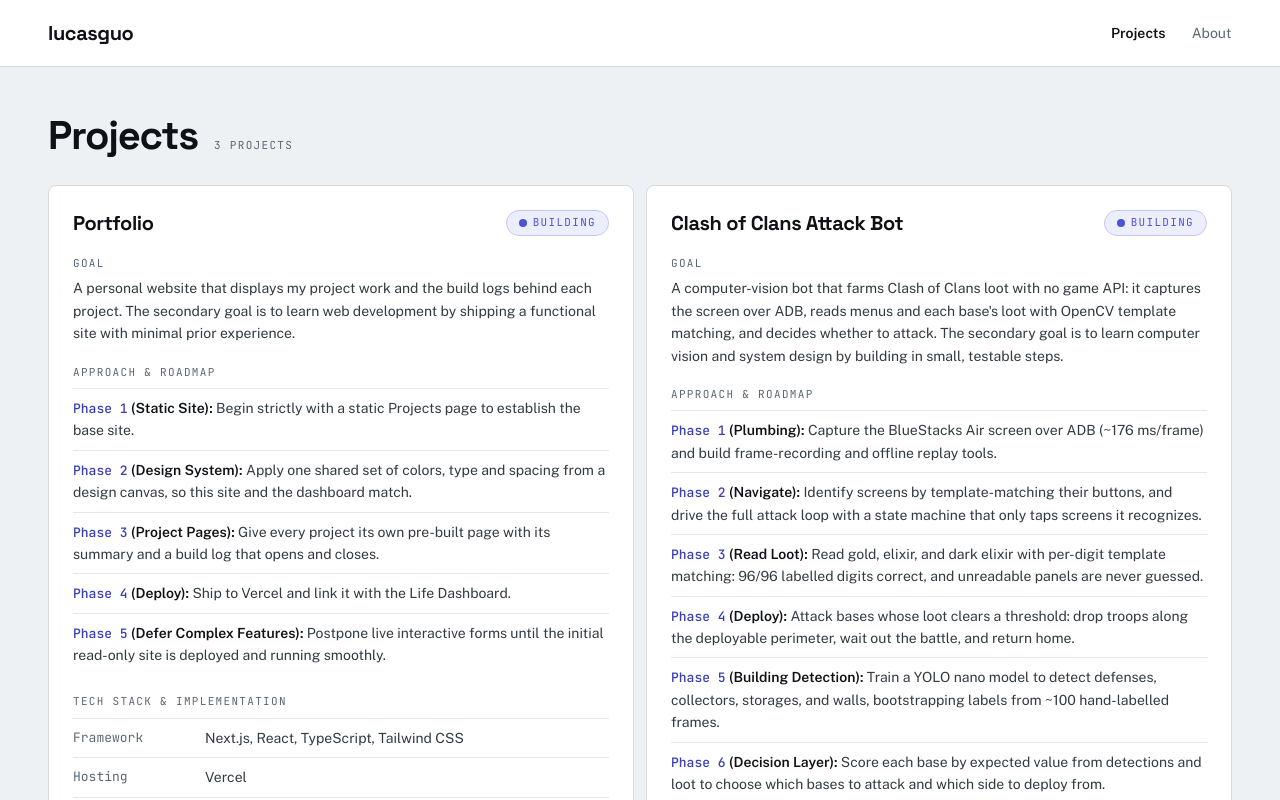
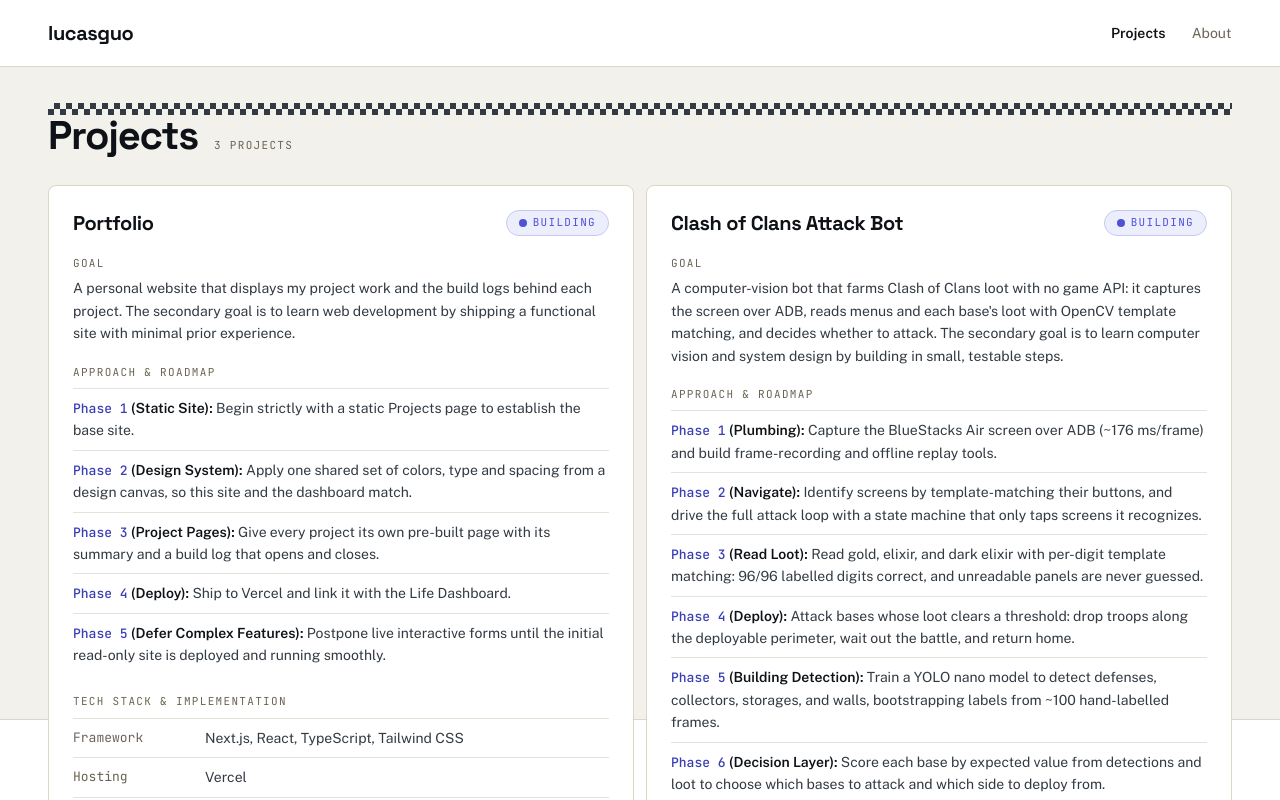
Before and after one commit to lucas-guo-2008/portfolio, a Next.js app: page /projects in a window 1280 px wide. Shown: the top 800 px of the page. Built offline with nearby package versions, Linux system fonts and the light colour scheme.

Commit message:
Update global styles for redesign

```diff
--- a/app/globals.css
+++ b/app/globals.css
@@ -5,17 +5,17 @@
   --shadow-*: initial;
 
   /* ── Surfaces ─────────────────────────────── */
-  --color-page: #EEF1F4;
+  --color-page: #F3F1EC;
   --color-surface: #FFFFFF;
-  --color-surface-muted: #F8FAFB;
-  --color-border: #D4DAE0;
-  --color-border-subtle: #E4E8EC;
+  --color-surface-muted: #FAF8F3;
+  --color-border: #DCD6C8;
+  --color-border-subtle: #E7E2D7;
 
   /* ── Text ─────────────────────────────────── */
   --color-text: #0E1216;
   --color-text-secondary: #323A42;
-  --color-text-muted: #5C6773;
-  --color-text-faint: #A9B3BC;      /* decorative only: "—", dashed borders */
+  --color-text-muted: #6B6455;
+  --color-text-faint: #B9B2A3;      /* decorative only: "—", dashed borders */
 
   /* ── Accent ───────────────────────────────── */
   --color-accent: #4E52D8;
@@ -23,6 +23,10 @@
   --color-accent-soft: #EDEEFC;
   --color-accent-border: #C6C8F4;
   --color-on-accent: #FFFFFF;
+
+  /* ── Race ─────────────────────────────────── */
+  --color-marker: #C2410C;          /* race orange: km signs, finish dot, bib band. Deliberately not Strava's #FC4C02 */
+  --color-on-marker: #FFFFFF;       /* text on marker: 5.2:1 */
 
   /* ── Status ───────────────────────────────── */
   --color-live: #00775E;
@@ -32,7 +36,7 @@
   --color-danger: #B42318;
   --color-danger-soft: #FDEDEB;
   --color-danger-border: #F3C3BD;
-  --color-skeleton: #E4E8EC;
+  --color-skeleton: #E7E2D7;
 
   /* ── Charts ── */
   --color-chart-1: #4E52D8;         /* Push · Deep */
@@ -40,11 +44,11 @@
   --color-chart-3: #9B5410;         /* Legs · Awake */
   --color-chart-4: #B0306A;         /* REM · Heart rate */
   --color-chart-5: #56626E;         /* Light */
-  --color-chart-grid: #E4E8EC;
-  --color-chart-axis: #D4DAE0;
+  --color-chart-grid: #E7E2D7;
+  --color-chart-axis: #DCD6C8;
 
   /* ── Charts ── */
-  --color-heat-0: #EEF1F4;          /* 0 commits */
+  --color-heat-0: #F3F1EC;          /* 0 commits */
   --color-heat-1: #8286E4;          /* 1–2 */
   --color-heat-2: #6367DE;          /* 3–5 */
   --color-heat-3: #4E52D8;          /* 6–7 */
@@ -57,6 +61,8 @@
   --font-mono: var(--font-jetbrains-mono), ui-monospace, SFMono-Regular, monospace;
 
   /* ── Type scale ───────────────────────────── */
+  --text-hero: 4rem;         --text-hero--line-height: 1.02;    --text-hero--letter-spacing: -0.035em;   /* home + project h1 at md+ */
+  --text-bib: 3.75rem;       --text-bib--line-height: 1;        --text-bib--letter-spacing: -0.03em;     /* bib number */
   --text-display: 2.5rem;    --text-display--line-height: 1.05; --text-display--letter-spacing: -0.03em;
   --text-title: 2rem;        --text-title--line-height: 1.1;    --text-title--letter-spacing: -0.03em;
   --text-heading: 1.25rem;   --text-heading--line-height: 1.3;  --text-heading--letter-spacing: -0.02em;
@@ -80,4 +86,12 @@
   --radius-lg: 0.5rem;              /* cards, tiles */
 
   --shadow-tooltip: 0 4px 12px rgb(14 18 22 / 0.08);
+  --shadow-bib: 0 10px 28px rgb(14 18 22 / 0.14);
 }
+
+/* Checkered finish-line strip: 12px tall, 6px squares. Footer only. */
+@utility finish-line {
+  height: 0.75rem;
+  background-image: repeating-conic-gradient(var(--color-text-secondary) 0 25%, transparent 0 50%);
+  background-size: 0.75rem 0.75rem;
+}
--- a/app/projects/page.tsx
+++ b/app/projects/page.tsx
@@ -7,8 +7,7 @@ export const metadata = {
 
 export default function ProjectsPage() {
   return (
-    // Extra top space on top of <main>'s pt-5 md:pt-9: this page opens with a bare heading, not a tile
-    <div className="flex flex-col gap-5 md:gap-7 pt-2 md:pt-3">
+    <div className="flex flex-col gap-5 md:gap-7 pt-2 md:pt-3 finish-line">
       <div className="flex items-baseline gap-3 md:gap-4">
         <h1 className="text-title md:text-display font-display font-bold">Projects</h1>
         <p className="font-mono text-label uppercase tracking-label text-text-muted">
```
